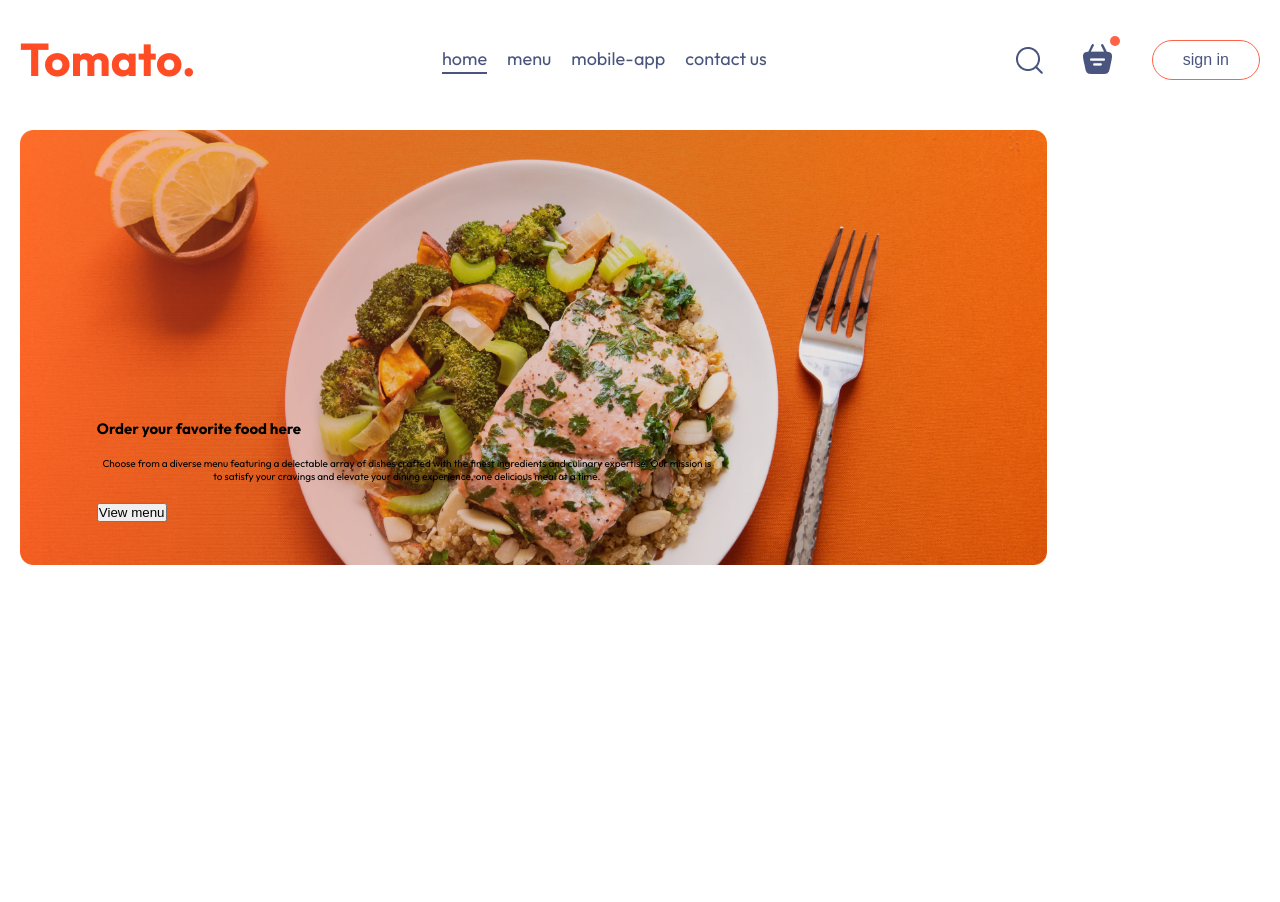
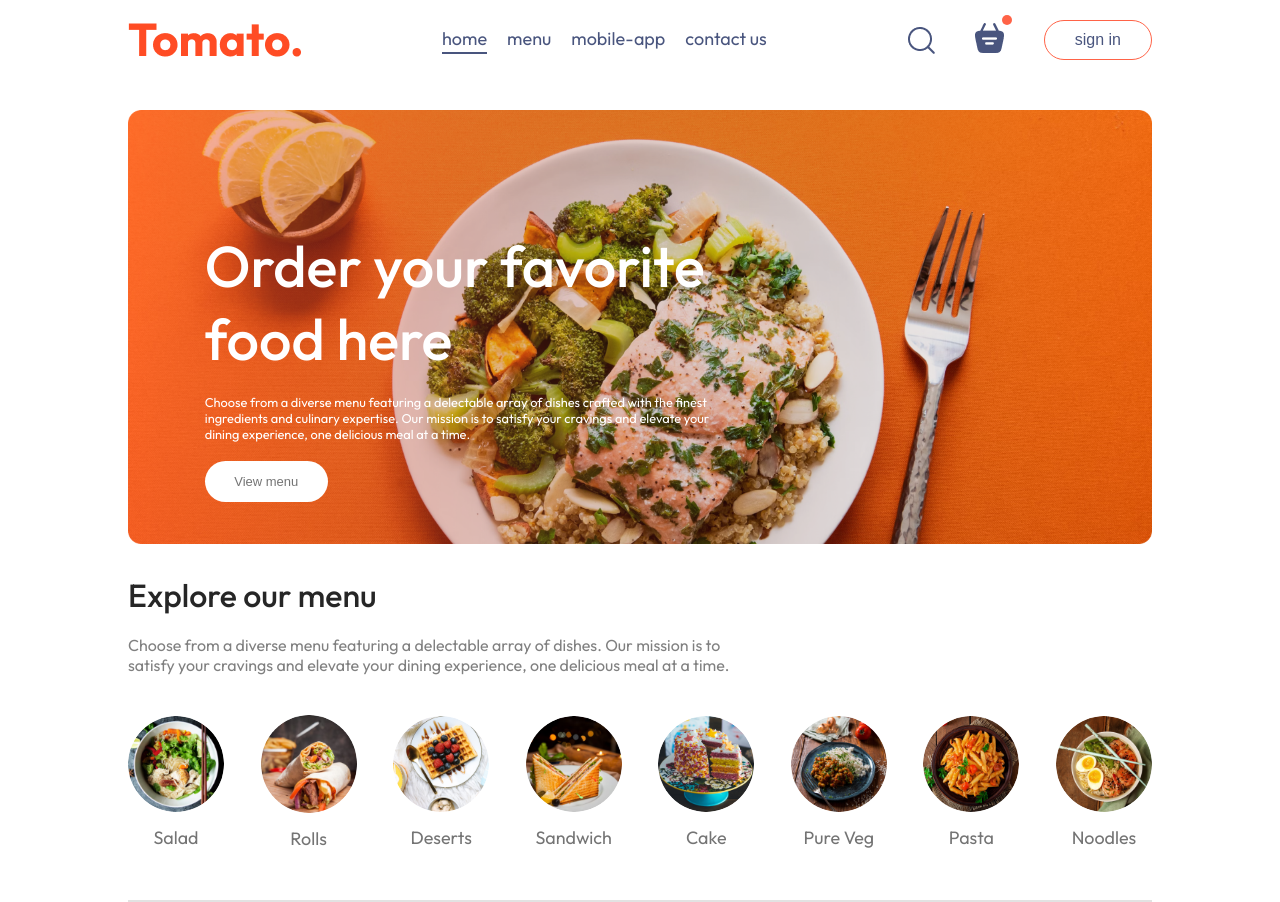
Before and after one commit to daoxuanphuong1208/food-del, a React (Vite) app: page / in a window 1280 px wide. Before the commit the page ends 800 px from the top, so only its background shows below. Built offline with nearby package versions, Linux system fonts and the light colour scheme.

Commit message:
code menu

```diff
--- a/src/App.css
+++ /dev/null
@@ -1,47 +0,0 @@
-#root {
-  max-width: 1280px;
-  margin: 0 auto;
-  padding: 2rem;
-  text-align: center;
-}
-
-.logo {
-  height: 6em;
-  padding: 1.5em;
-  will-change: filter;
-  transition: filter 300ms;
-}
-.logo:hover {
-  filter: drop-shadow(0 0 2em #646cffaa);
-}
-.logo.react:hover {
-  filter: drop-shadow(0 0 2em #61dafbaa);
-}
-
-@keyframes logo-spin {
-  from {
-    transform: rotate(0deg);
-  }
-  to {
-    transform: rotate(360deg);
-  }
-}
-
-@media (prefers-reduced-motion: no-preference) {
-  a:nth-of-type(2) .logo {
-    animation: logo-spin infinite 20s linear;
-  }
-}
-
-.card {
-  padding: 2em;
-}
-
-.read-the-docs {
-  color: #888;
-}
-
-.app {
-  min-width: 80%;
-  margin: auto;
-}
--- a/src/App.jsx
+++ b/src/App.jsx
@@ -1,4 +1,3 @@
-import "./App.css";
 import Navbar from "./components/Navbar/Navbar";
 import { Routes, Route } from "react-router-dom";
 import Home from "./pages/Home/Home";
--- /dev/null
+++ b/src/components/ExploreMenu/ExploreMenu.css
@@ -0,0 +1,56 @@
+.explore-menu {
+  display: flex;
+  flex-direction: column;
+  gap: 20px;
+}
+
+.explore-menu h1 {
+  color: #262626;
+  font-weight: 500;
+}
+
+.explore-menu-text {
+  max-width: 60%;
+  color: #808080;
+}
+
+.explore-menu-list {
+  display: flex;
+  justify-content: space-between;
+  align-items: center;
+  gap: 30px;
+  text-align: center;
+  margin: 20px 0px;
+  overflow-x: scroll;
+}
+
+.explore-menu-list::-webkit-scrollbar {
+  display: none;
+}
+
+.explore-menu-list-item img {
+  width: 7.5vw;
+  min-width: 80px;
+  cursor: pointer;
+  border-radius: 50%;
+  transition: 0.2s;
+}
+
+.explore-menu-list-item p {
+  margin-top: 10px;
+  color: #747474;
+  font-size: max(1.4vw, 16px);
+  cursor: pointer;
+}
+
+.explore-menu hr {
+  margin-top: 10px;
+  height: 2px;
+  background-color: #e2e2e2;
+  border: none;
+}
+
+.explore-menu-list-item .active {
+  border: 4px solid tomato;
+  padding: 2px;
+}
--- /dev/null
+++ b/src/components/ExploreMenu/ExploreMenu.jsx
@@ -0,0 +1,41 @@
+import "./ExploreMenu.css";
+import { menu_list } from "../../assets/assets";
+
+// eslint-disable-next-line react/prop-types
+function ExploreMenu({ category, setCategory }) {
+  return (
+    <div className="explore-menu" id="explore-menu">
+      <h1>Explore our menu</h1>
+      <p className="explore-menu-text">
+        Choose from a diverse menu featuring a delectable array of dishes. Our
+        mission is to satisfy your cravings and elevate your dining experience,
+        one delicious meal at a time.
+      </p>
+      <div className="explore-menu-list">
+        {menu_list.map((item) => {
+          return (
+            <div
+              onClick={() =>
+                setCategory((prev) =>
+                  prev === item.menu_name ? "All" : item.menu_name
+                )
+              }
+              key={item.menu_name}
+              className="explore-menu-list-item"
+            >
+              <img
+                className={category === item.menu_name ? "active" : ""}
+                src={item.menu_image}
+                alt=""
+              />
+              <p>{item.menu_name}</p>
+            </div>
+          );
+        })}
+      </div>
+      <hr />
+    </div>
+  );
+}
+
+export default ExploreMenu;
--- a/src/components/Header/Header.css
+++ b/src/components/Header/Header.css
@@ -15,4 +15,26 @@
   max-width: 50%;
   bottom: 10%;
   left: 6vw;
+  animation: fadeIn 2s;
 }
+
+.header-contents h2 {
+  font-weight: 500;
+  color: white;
+  font-size: max(4.5vw, 22px);
+}
+
+.header-contents p {
+  color: white;
+  font-size: 1vw;
+}
+
+.header-contents button {
+  border: none;
+  color: #747474;
+  font-weight: 500;
+  padding: 1vw 2.3vw;
+  background-color: white;
+  font-size: max(1vw, 13px);
+  border-radius: 50px;
+}
--- a/src/components/Navbar/Navbar.css
+++ b/src/components/Navbar/Navbar.css
@@ -14,7 +14,7 @@
   list-style: none;
   gap: 20px;
   color: #49557e;
-  font-size: 1.8rem;
+  font-size: 18px;
 }
 
 .navbar-right {
@@ -25,7 +25,7 @@
 
 .navbar-right button {
   background: transparent;
-  font-size: 1.6rem;
+  font-size: 16px;
   color: #49557e;
   border: 1px solid tomato;
   padding: 10px 30px;
--- a/src/index.css
+++ b/src/index.css
@@ -6,7 +6,6 @@
 }
 
 html {
-  font-size: 62.5%;
 }
 
 body {
@@ -18,3 +17,17 @@
   text-decoration: none;
   color: inherit;
 }
+
+.app {
+  width: 80%;
+  margin: auto;
+}
+
+@keyframes fadeIn {
+  0% {
+    opacity: 0;
+  }
+  100% {
+    opacity: 1;
+  }
+}
--- a/src/pages/Home/Home.jsx
+++ b/src/pages/Home/Home.jsx
@@ -1,10 +1,15 @@
+import { useState } from "react";
+import ExploreMenu from "../../components/ExploreMenu/ExploreMenu";
 import Header from "../../components/Header/Header";
 import "./Home.css";
 
 function Home() {
+  const [category, setCategory] = useState("All");
+
   return (
     <div>
       <Header />
+      <ExploreMenu category={category} setCategory={setCategory} />
     </div>
   );
 }
```
